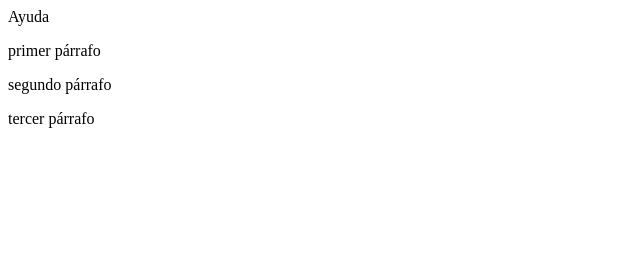
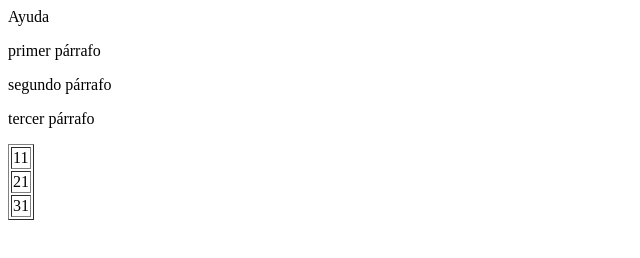
Before and after one commit to KaryuuNoBenri/ProyectoA, a plain HTML site: page index.html in a window 1280 px wide. Shown: the whole page, without its empty margins (0-640 px from the left). Drawn offline with Linux system fonts and the light colour scheme.

Commit message:
insertado tabla

```diff
--- a/index.html
+++ b/index.html
@@ -10,6 +10,16 @@
 <p>segundo párrafo</p>
 <p>tercer párrafo</p>
 
+<table border="1">
+	<tr>
+		<td>11</td>
+	</tr>
+	<tr>
+		<td>21</td>
+	</tr>
+	<tr>
+		<td>31</td>
+	</tr>
 
 </BODY>
 </HTML>
```
